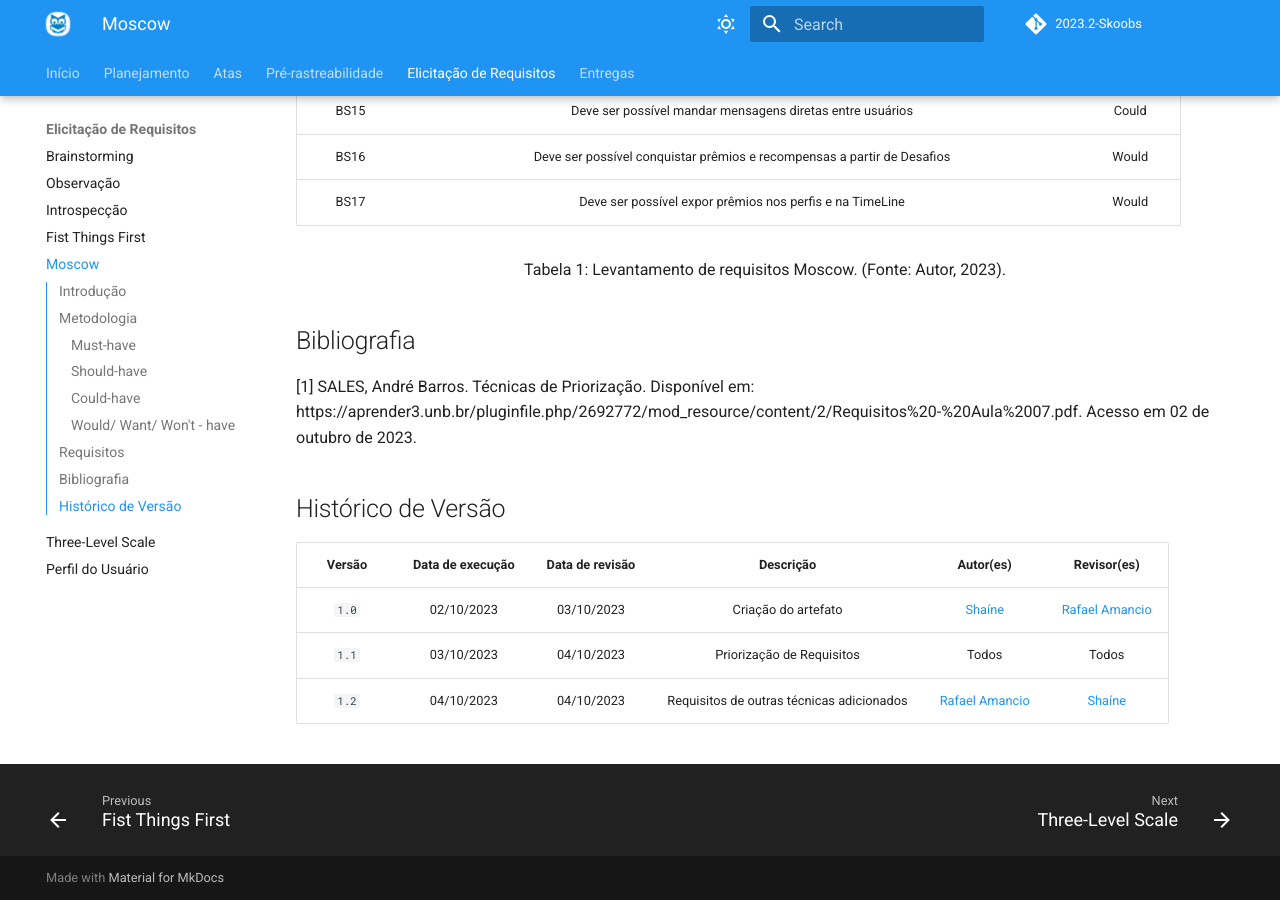
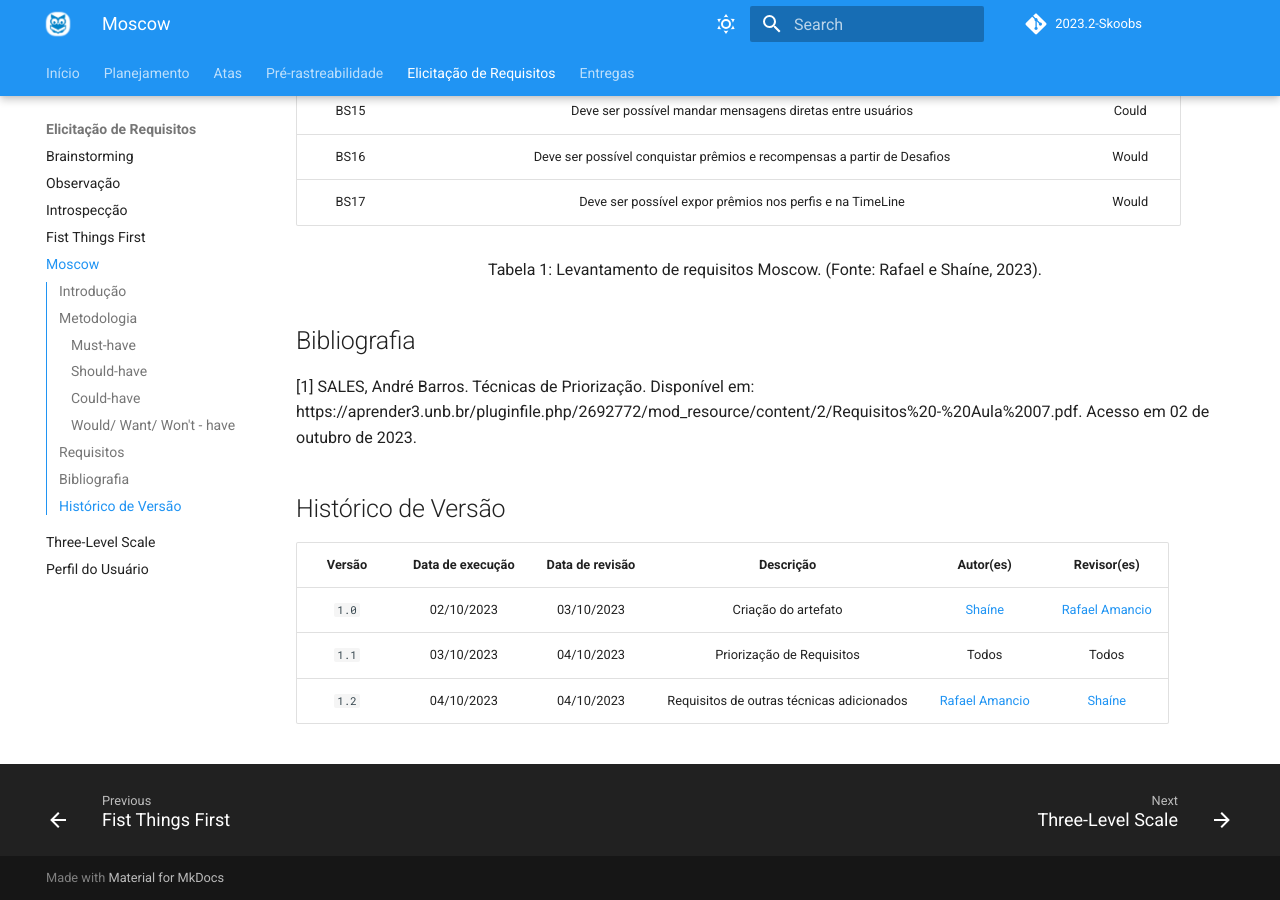
Before and after one commit to Requisitos-de-Software/2023.2-Skoob, an MkDocs documentation site: the page built from docs/elicitacao/moscow.md, in a window 1280 px wide and 900 px high, scrolled down 2976 px. Built offline with MkDocs 1.6.1 and Material for MkDocs 9.7.7, drawn with Linux system fonts in a browser that asks for light colours; comment, search, counter and statistics services are not loaded.

Commit message:
correcoes

```diff
--- a/docs/elicitacao/moscow.md
+++ b/docs/elicitacao/moscow.md
@@ -77,7 +77,7 @@ Legenda:
 
 
 <div style="text-align: center">
-    <p> Tabela 1: Levantamento de requisitos Moscow. (Fonte: Autor, 2023).</p>
+    <p> Tabela 1: Levantamento de requisitos Moscow. (Fonte: Rafael e Shaíne, 2023).</p>
 </div>
 
 ## Bibliografia
```
Also changed, not shown: docs/elicitacao/brainstorming.md (+1 -1 lines), docs/elicitacao/first_things_first.md (+1 -0 lines).
